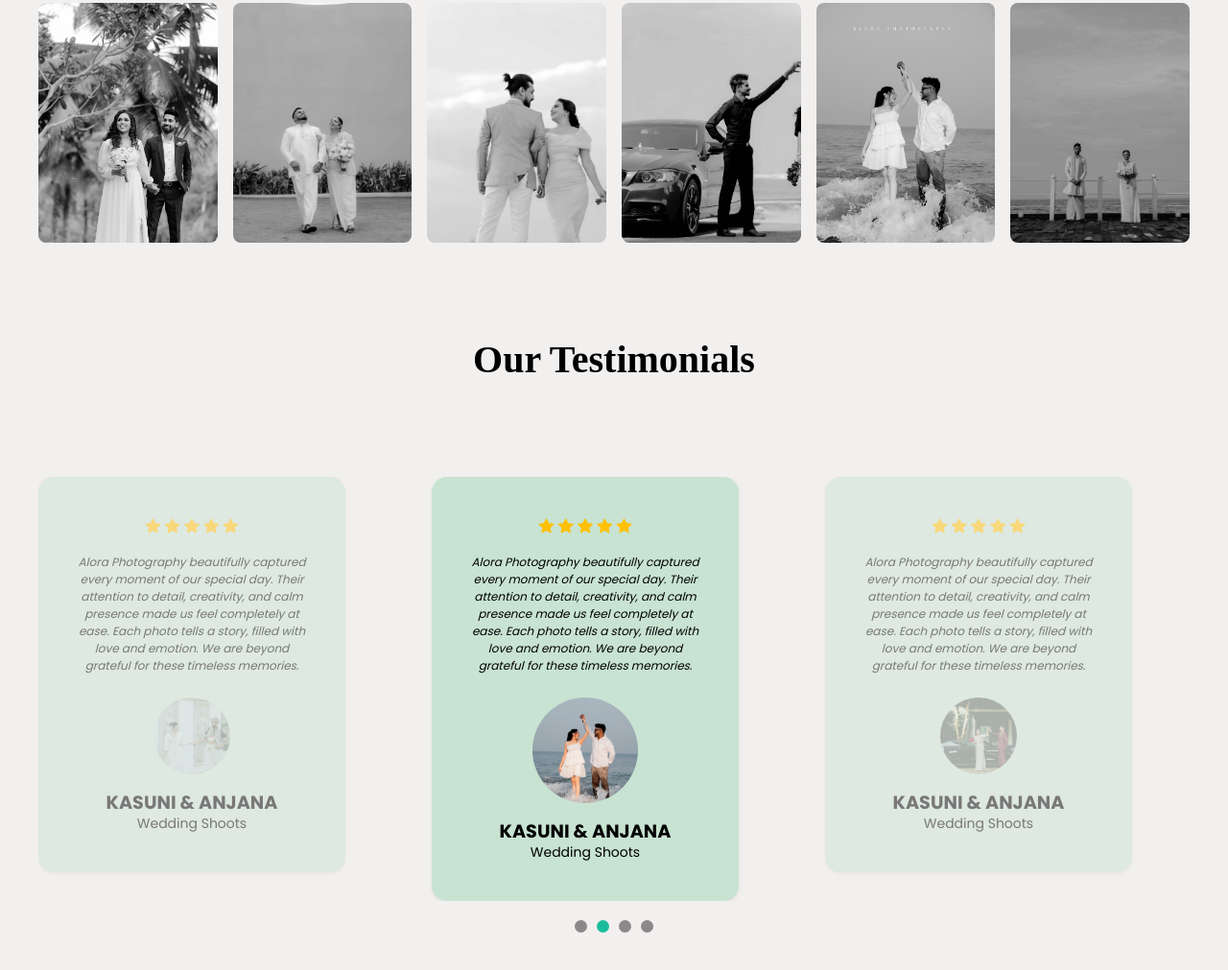
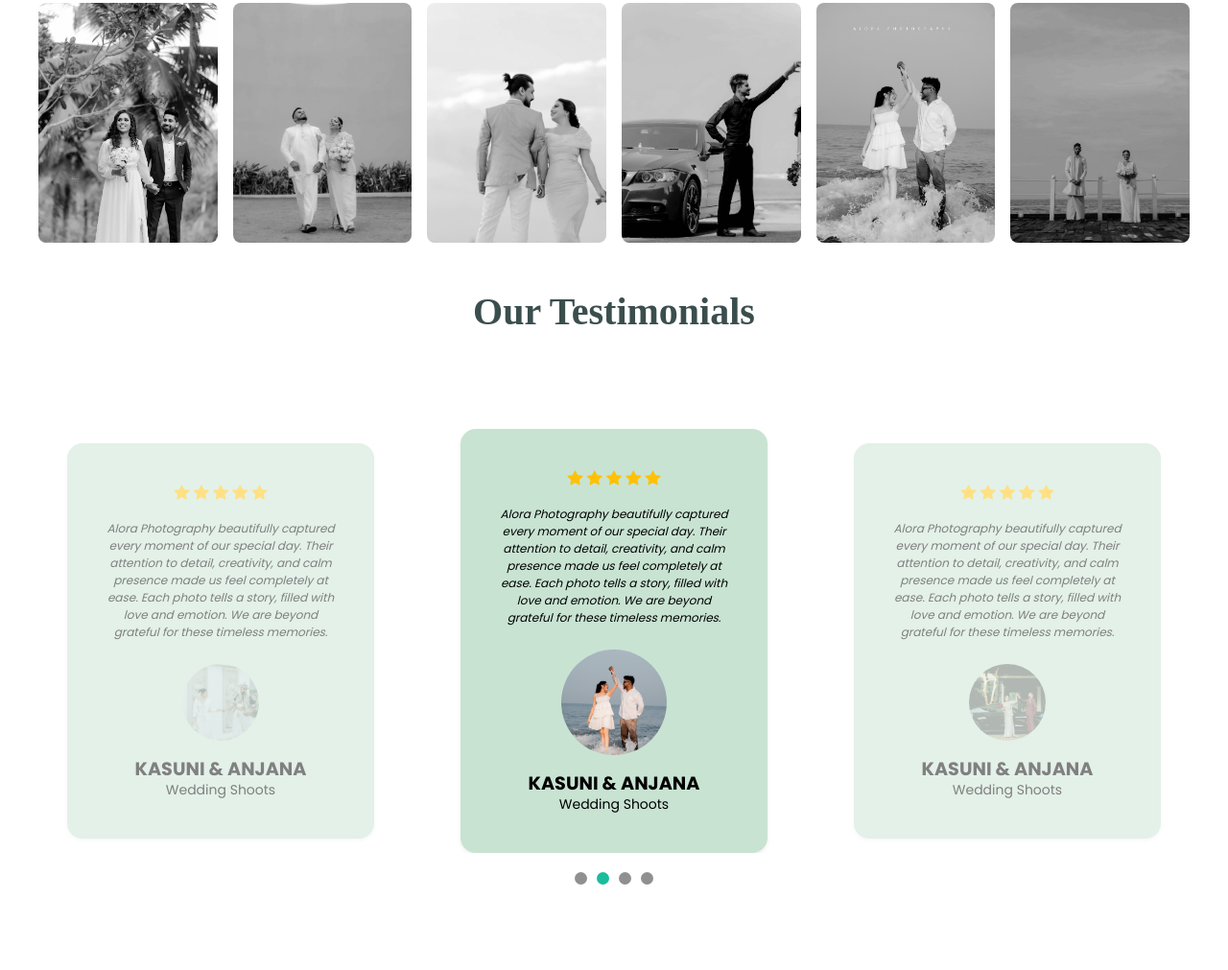
Before and after one commit to HasaliM23/Photography_Web_Site-1, a plain HTML site: page index.html in a window 1280 px wide. Shown: the part 1591-2602 px from the top of the page at 96% size. Drawn offline with nearby package versions, Linux system fonts and the light colour scheme.

Commit message:
Testimonial Section update ✏

```diff
--- a/css/style.css
+++ b/css/style.css
@@ -1,15 +1,16 @@
  :root {
-      --bg: #f2efef;
+      --bg: #ffffff; /*#f2efef;*/
       --text: #222;
       --navbar-bg: #fff;
       --nav-link: #000;
       --gallery-bg: #fff;
         --testimonial-card-bg: #c8e3d2;
   --testimonial-card-text: #010101;
-  --testimonial-card-heading: #000000;
+  --testimonial-card-heading: #3b4e4e;
   --testimonial-card-muted: #000000;
-   --testimonials-bg: #f2efef;
+   --testimonials-bg: #ffffff;
     }
+
 
     body {
       background: var(--bg);
@@ -499,32 +500,29 @@
   display: flex;
   flex-direction: column;
   align-items: center;
+  justify-content: center;
 
 background-color: var(--testimonial-card-bg);
   color: var(--testimonial-card-text);
 }
 
 #testimonials {
-    max-width: 100%;
-      margin: 0 auto;
-      padding: 0;
-      display: flex;
-      flex-wrap: wrap;
-      justify-content: center;
-      gap: 20px;
-      margin-top: 50px;
-      position: relative;
-  padding: 50px 0; /* Add padding for better spacing */
-  z-index: 1; /* Ensure it appears above other sections */
-  overflow: hidden; /* Prevent overflow issues */
+     max-width: 100vw;
+  margin: 0 auto;
+  padding: 50px 0;
+  position: relative;
+  z-index: 1;
+  overflow: hidden;
   background-color: var(--testimonials-bg);
-
 
 }
 
 
 
-
+#testimonial-swiper {
+  max-width: 1000px;
+  margin: 0 auto;
+}
 
 #testimonials .card:hover {
   box-shadow: 0 8px 32px rgba(0,0,0,0.12);
@@ -551,6 +549,10 @@ background-color: var(--testimonial-card-bg);
   transform: scale(0.92);
   z-index: 1;
   transition: all 0.35s ease;
+  display: flex;
+  justify-content: center;
+  align-items: center;
+
 }
 
 .swiper-slide-next,
@@ -601,6 +603,7 @@ background-color: var(--testimonial-card-bg);
   margin-bottom: 30px;
   font-family: 'Libre Baskerville', serif;
 
+
 }
 
 
@@ -648,14 +651,27 @@ h5 {
     color: var(--testimonial-card-muted) !important;
 }
 
+@media (max-width: 767px){
+  #testimonials .card {
+    min-height: 350px;
+    width: 95vw;
+
+    padding: 1.5rem 0.5rem;
+
+  }
+}
 
 
+
+/*
 
 @media (max-width: 991px) {
   #testimonials .card {
     min-height: 380px;
   }
 }
+
+/*
 @media (max-width: 600px) {
   #testimonials .card {
     min-height: 320px;
@@ -663,7 +679,7 @@ h5 {
   }
 }
 
-
+/*
 @media (max-width: 700px) {
   .testimonial-slider {
     flex-direction: column;
@@ -674,7 +690,7 @@ h5 {
     max-width: 98vw;
   }
 }
-
+/*
 @media (max-width: 600px) {
   #testimonials .card {
     min-height: 350px;
--- a/index.html
+++ b/index.html
@@ -16,6 +16,8 @@
 
 
   <link rel="stylesheet" href="https://cdn.jsdelivr.net/npm/bootstrap-icons@1.11.3/font/bootstrap-icons.css" />
+
+   <link href="https://cdn.jsdelivr.net/npm/aos@2.3.4/dist/aos.css" rel="stylesheet" />
 
   <link rel ="stylesheet" href="css/style.css" />
 </head>
@@ -327,6 +329,7 @@ for these timeless memories.
 
 
 
+
 </section>
 
 
```
